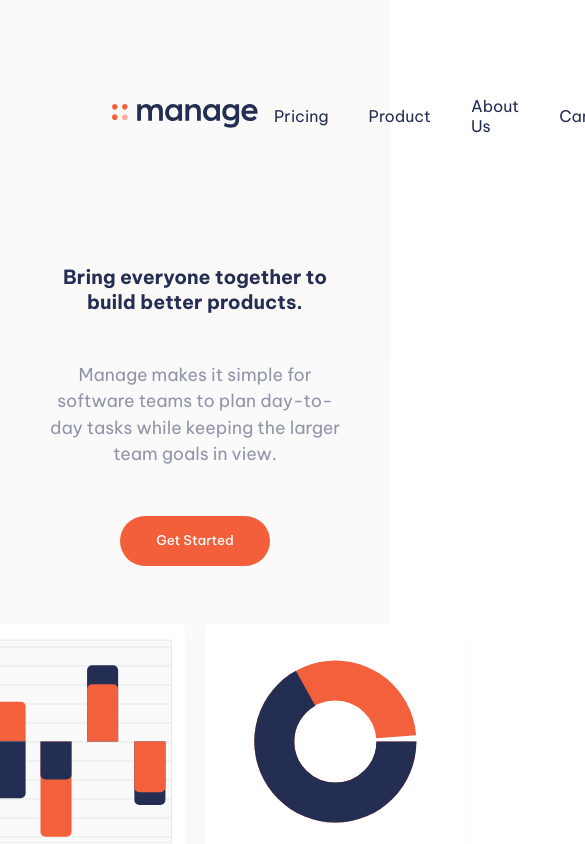
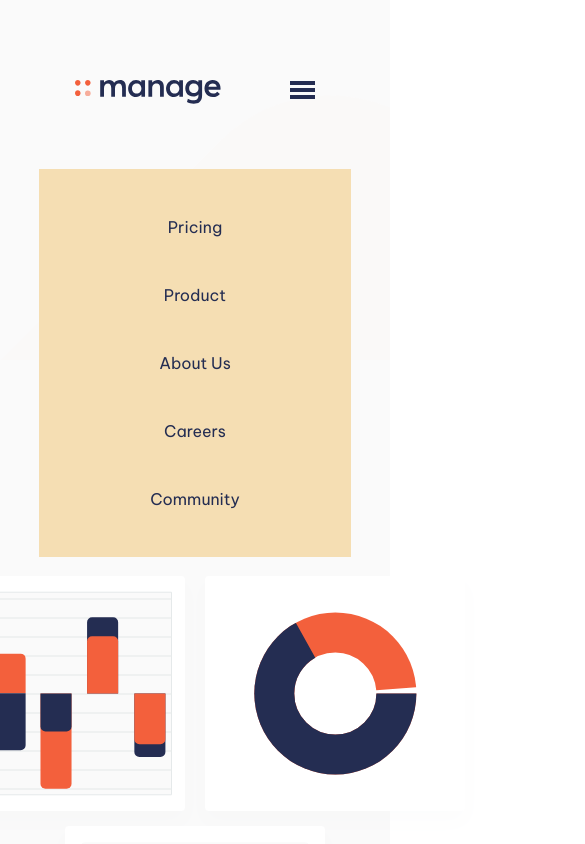
Before and after one commit to kaya70875/manage-landing-page-react, a React (Vite) app in the folder manage-react/: page / in a window 390 px wide. Shown: the top 844 px of the page, 585 px wide, since content can reach past the window. Built offline with nearby package versions, Linux system fonts and the light colour scheme.

Commit message:
adding some style to hamburger menu

```diff
--- a/manage-react/src/components/Navbar.css
+++ b/manage-react/src/components/Navbar.css
@@ -7,6 +7,10 @@ nav {
 
     padding-inline: 7em;
     padding-block: 5em;
+}
+
+.hamburger-menu {
+    display: none;
 }
 
 .list-items {
@@ -42,3 +46,31 @@ nav {
         display: none;
     }
 }
+
+@media (max-width : 910px) {
+    nav {
+        padding-inline: 2.5em;
+    }
+}
+
+/* Add hamburger menu */
+
+@media (max-width : 768px) {
+    .links {
+        position: absolute;
+        background: wheat;
+        width: 80%;
+        top : 20%;
+        padding-block: 2em;
+    }
+
+    .list-items {
+        flex-direction: column;
+        align-items: center;
+        gap: 3rem;
+    }
+
+    .hamburger-menu {
+        display: block;
+    }
+}
```
